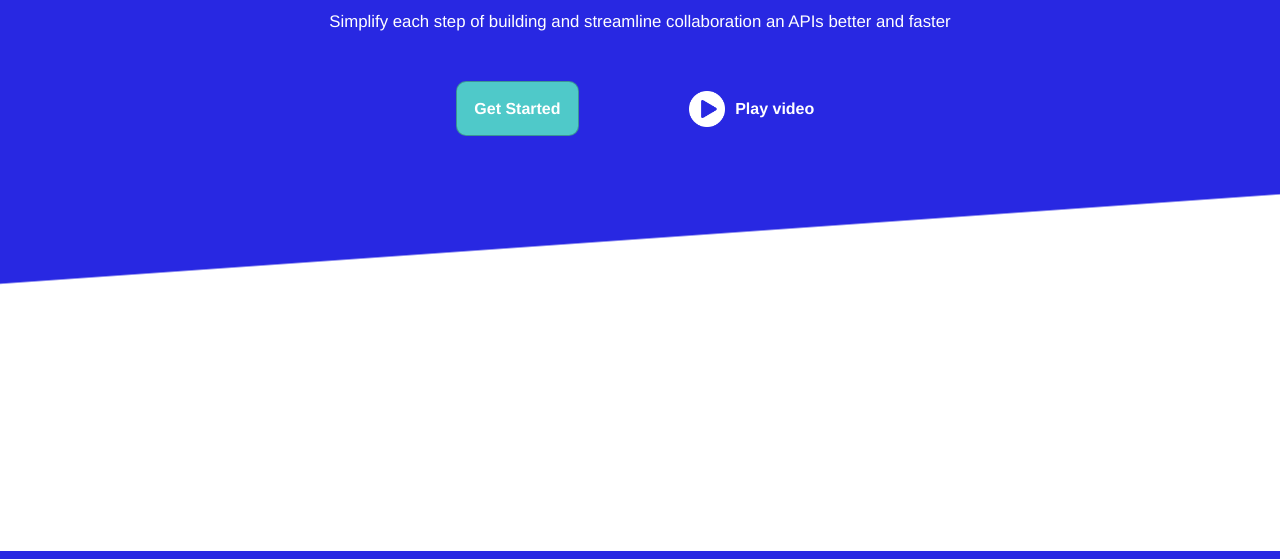
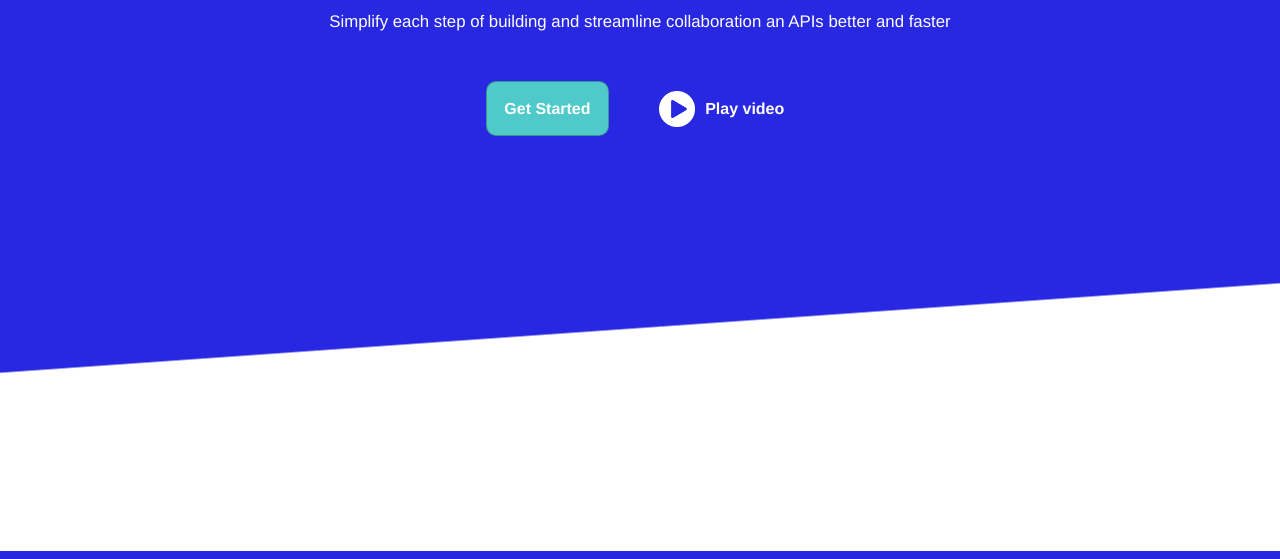
Before and after one commit to samuel9808/K-clases, a plain HTML site: page Projects/Karo/index.html in a window 1280 px wide. Shown: the part 249-808 px from the top of the page. Drawn offline with Linux system fonts and the light colour scheme.

Commit message:
Project Folder Created, project moved

```diff
--- a/Tarea 6/style.less
+++ b/Projects/Karo/style.less
@@ -14,15 +14,18 @@ html {
     font-size: 16px;
     color: white;
 }
-a {
-    text-decoration: none;
+
+.font-style-bold() {
+    &:extend(.font-style);
+    font-weight: bold;
 }
 
 body {
+    .font-style;
     height: 100%;
-    .font-style;
-    background: linear-gradient(-4deg, white 40%, @back-color 40.2%);
+    background: linear-gradient(-4deg, white 30%, @back-color 30.2%);
     header {
+        font-weight: bold;
         display:grid;
         grid-template-columns: auto 1fr auto;
         align-items: center;
@@ -34,7 +37,6 @@ body {
             display: flex;
             padding: 0;
             margin: 0;
-            font-weight: bold;
             li + li{
                 margin-left: 30px;
             }
@@ -54,11 +56,15 @@ body {
         }
         .main-nav {
             justify-self: center;
-            ul li a {
+            a {
                 color: rgb(184, 184, 184);
             }
         }
     }
+}
+
+a {
+    text-decoration: none;
 }
 
 .flex-column-center {
@@ -74,7 +80,6 @@ body {
 
 main {
     .description {
-        .font-style;
         .flex-column-center;
         h1 {
             margin-top: 1.2em;
@@ -100,10 +105,9 @@ main {
 
 .play-button {
     display: flex;
-    .font-style;
-    font-weight: bold;
+    .font-style-bold();
     padding: 10px;
-    margin-left: 100px;
+    margin-left: 40px;
     align-items: center;
     &::before {
         content: "";
@@ -119,10 +123,9 @@ main {
 }
 
 .button {
-    .font-style;
+    .font-style-bold();
     background-color: rgb(79, 201, 201);
     border: 1px solid rgba(0, 0, 0, 0.26);
     padding: 1.1em;
     border-radius: 10px;
-    font-weight: bold;
 }
```
Also changed, not shown: Projects/Karo/images/jugar.png (renamed from Tarea 6/images/jugar.png), Projects/Karo/index.html (renamed from Tarea 6/index.html), Projects/Karo/style.css (added), Tarea 6/style.css (deleted).
